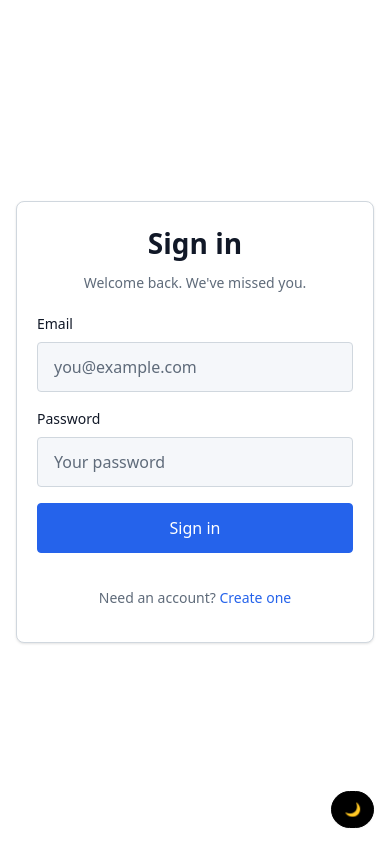
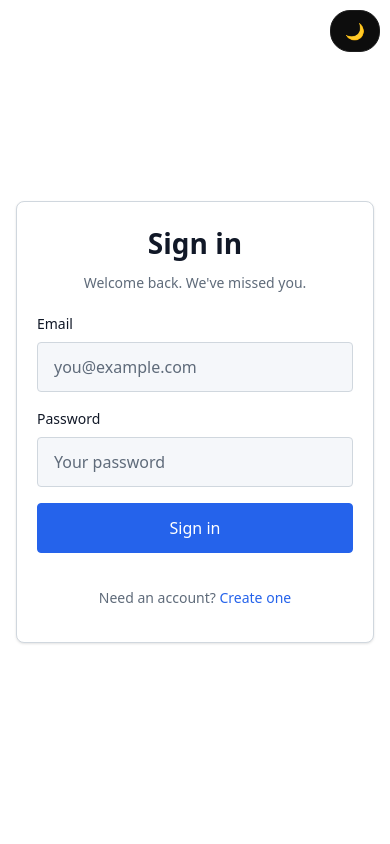
Before and after one commit to chandan9648/Luna-Your-Assistance, a React (Vite) app in the folder frontend/: page /login in a window 390 px wide. Built offline with nearby package versions, Linux system fonts and the light colour scheme.

Commit message:
toggle adjustment

```diff
--- a/frontend/src/App.css
+++ b/frontend/src/App.css
@@ -257,3 +257,38 @@ button {
   color: #fff;
   border-color: #000;
 }
+
+/* When on mobile widths, theme toggle is shown in navbar; hide floating button */
+@media (max-width: 959px) {
+  .theme-toggle {
+    display: none;
+  }
+}
+
+/* Mobile-only top-right container for theme toggle on auth pages */
+.auth-mobile-top {
+  position: fixed;
+  top: 10px;
+  right: 10px;
+  z-index: 40;
+  display: none; /* hidden by default (desktop) */
+}
+
+.auth-mobile-top .chat-icon-btn {
+  background: #0d0d0d;
+  border: 1px solid #1e1e1e;
+  padding: 8px 14px;
+  border-radius: 20px;
+  color: #d0d0d0;
+}
+
+.auth-mobile-top .chat-icon-btn:hover {
+  background: #181818;
+  color: #ffffff;
+}
+
+@media (max-width: 959px) {
+  .auth-mobile-top {
+    display: block;
+  }
+}
--- a/frontend/src/components/ThemeToggle.jsx
+++ b/frontend/src/components/ThemeToggle.jsx
@@ -1,6 +1,9 @@
 import React, { useEffect, useState } from 'react';
 
-const ThemeToggle = () => {
+// Allows two render modes:
+// - floating (default): fixed button at corner using .theme-toggle styles
+// - icon: inline button styled like other navbar icon buttons
+const ThemeToggle = ({ variant = 'floating', className = '' }) => {
   const [theme, setTheme] = useState(() => {
     return localStorage.getItem('theme') || 'light';
   });
@@ -14,12 +17,16 @@ const ThemeToggle = () => {
     setTheme(t => (t === 'light' ? 'dark' : 'light'));
   }
 
+  const isFloating = variant === 'floating';
+  const btnClass = isFloating ? 'theme-toggle' : 'chat-icon-btn';
+
   return (
     <button
       type="button"
       onClick={toggleTheme}
-      className="theme-toggle"
+      className={`${btnClass} ${className}`.trim()}
       aria-label={theme === 'light' ? 'Activate dark mode' : 'Activate light mode'}
+      title={theme === 'light' ? 'Dark mode' : 'Light mode'}
     >
       {theme === 'light' ? '🌙' : '☀️'}
     </button>
--- a/frontend/src/components/chats/ChatMobileBar.css
+++ b/frontend/src/components/chats/ChatMobileBar.css
@@ -45,6 +45,13 @@
   color: #ffffff;
 }
 
+/* Right side actions (new chat + theme toggle) */
+.chat-right-actions {
+  display: inline-flex;
+  align-items: center;
+  gap: 8px;
+}
+
 /* Very small widths: reduce horizontal padding to avoid wrapping/overflow */
 @media (max-width: 480px) {
   .chat-mobile-bar {
--- a/frontend/src/components/chats/ChatMobileBar.jsx
+++ b/frontend/src/components/chats/ChatMobileBar.jsx
@@ -1,6 +1,7 @@
 import React from "react";
 import "./ChatMobileBar.css";
 import "./ChatLayout.css";
+import ThemeToggle from "../ThemeToggle";
 
 const ChatMobileBar = ({ onToggleSidebar, onNewChat }) => (
   <header className="chat-mobile-bar">
@@ -12,9 +13,12 @@ const ChatMobileBar = ({ onToggleSidebar, onNewChat }) => (
       ☰
     </button>
     <h1 className="chat-app-title">Chat</h1>
-    <button className="chat-icon-btn" onClick={onNewChat} aria-label="New chat">
-      ＋
-    </button>
+    <div className="chat-right-actions">
+      <ThemeToggle variant="icon" />
+      <button className="chat-icon-btn" onClick={onNewChat} aria-label="New chat">
+        ＋
+      </button>
+    </div>
   </header>
 );
 
--- a/frontend/src/pages/Login.jsx
+++ b/frontend/src/pages/Login.jsx
@@ -2,6 +2,7 @@ import React, { useState } from "react";
 import { Link, useNavigate } from "react-router-dom";
 import { toast } from "react-toastify";
 import axios from "axios";
+import ThemeToggle from "../components/ThemeToggle.jsx";
 
 const Login = () => {
   const [form, setForm] = useState({ email: "", password: "" });
@@ -51,6 +52,10 @@ const Login = () => {
 
   return (
     <div className="center-min-h-screen auth-page-black">
+      {/* Mobile-only top-right mode toggle */}
+      <div className="auth-mobile-top" aria-hidden="false">
+        <ThemeToggle variant="icon" />
+      </div>
       <div className="auth-card" role="main" aria-labelledby="login-heading">
         <header className="auth-header">
           <h1 id="login-heading">Sign in</h1>
--- a/frontend/src/pages/Register.jsx
+++ b/frontend/src/pages/Register.jsx
@@ -2,6 +2,7 @@ import React, { useState } from 'react';
 import { Link, useNavigate } from 'react-router-dom';
 import axios from 'axios';
 import { toast } from 'react-toastify';
+import ThemeToggle from "../components/ThemeToggle.jsx";
 
 const Register = () => {
     const [ form, setForm ] = useState({ email: '', firstname: '', lastname: '', password: '' });
@@ -43,6 +44,10 @@ const Register = () => {
 
     return (
         <div className="center-min-h-screen auth-page-black">
+            {/* Mobile-only top-right mode toggle */}
+            <div className="auth-mobile-top" aria-hidden="false">
+                <ThemeToggle variant="icon" />
+            </div>
             <div className="auth-card" role="main" aria-labelledby="register-heading">
                 <header className="auth-header">
                     <h1 id="register-heading">Create account</h1>
```
